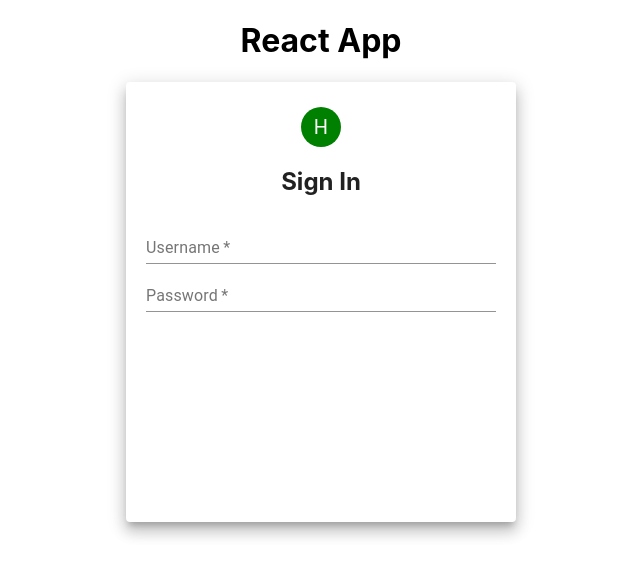
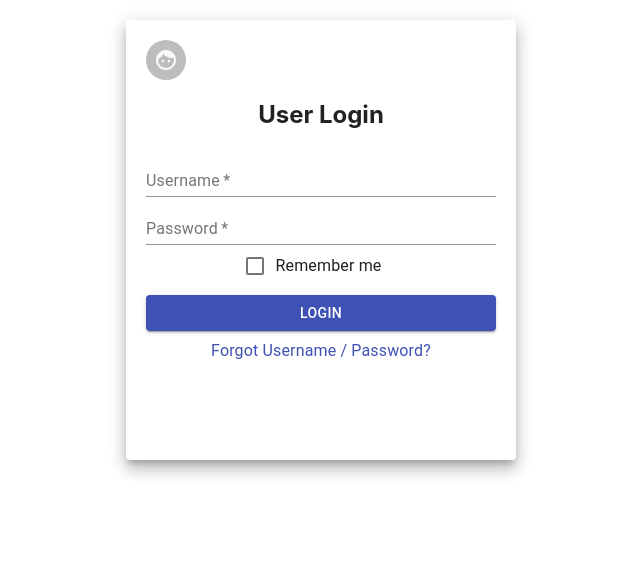
Before and after one commit to laurandrei994/ReactApplication, a React (Create React App) app in the folder proiectfsd/: page / in a window 1280 px wide. Shown: the top 576 px of the page, without its empty margins (319-959 px from the left). Built offline with nearby package versions, Linux system fonts and the light colour scheme.

Commit message:
New version of login

```diff
--- a/proiectfsd/package.json
+++ b/proiectfsd/package.json
@@ -4,6 +4,7 @@
   "private": true,
   "dependencies": {
     "@emotion/react": "^11.5.0",
+    "@emotion/styled": "^11.3.0",
     "@material-ui/core": "^4.12.3",
     "@mui/icons-material": "^5.0.4",
     "@mui/material": "^5.0.4",
--- a/proiectfsd/src/App.tsx
+++ b/proiectfsd/src/App.tsx
@@ -5,7 +5,6 @@ import Login from "./components/login";
 function App() {
   return (
     <div className="App">
-      <h1> React App</h1>
       <Login/>
     </div>
   );
--- a/proiectfsd/src/components/login.tsx
+++ b/proiectfsd/src/components/login.tsx
@@ -1,20 +1,43 @@
-import { Avatar, Grid, Paper, TextField } from '@material-ui/core';
+import {Avatar, Button, Checkbox, FormControlLabel, Grid, Link, Paper, TextField, Typography } from '@material-ui/core';
+import FaceIcon from '@mui/icons-material/Face';
 import React from 'react'
 
 const Login = () => {
     const paperStyle={padding: 20, height: '50vh', width: 350, margin: '20px auto'}
-    const avatarStyle={backgroundColor: 'green', margin: '5px auto'}
+    const btstyle={margin: '8px 0'}
+
     return (
-        <Grid>
-            <Paper elevation={10} style={paperStyle}>
-                <Grid>
-                    <Avatar style={avatarStyle}> H </Avatar>
-                    <h2>Sign In</h2>
+        <Paper elevation={10} style={paperStyle}>
+            <Grid>
+                {/*<Avatar alt="Login" src="/static/images/avatar/image.png"/>*/}
+                <Avatar> <FaceIcon/> </Avatar>
+                {/* <Grid> */}
+                    <Grid>
+                        <h2>User Login</h2>
+                        <TextField label='Username' placeholder='Enter username' fullWidth required/>
+                        <TextField label='Password' placeholder='Enter password' type='password' fullWidth required/>
+
+                        <FormControlLabel
+                            control={
+                                <Checkbox
+                                    name="checkedB"
+                                    color="primary"
+                                />
+                            }
+                            label="Remember me"
+                        />
+
+                        <Button type='submit' color='primary' variant='contained' style={btstyle} fullWidth>Login</Button>
+
+                        <Typography>
+                            <Link href="#">
+                                Forgot Username / Password?
+                            </Link>
+                        </Typography>
+                    </Grid>
                 </Grid>
-                <TextField label='Username' placeholder='Enter username' fullWidth required/>
-                <TextField label='Password' placeholder='Enter password' fullWidth required/>
-            </Paper>
-        </Grid>
+            {/* </Grid> */}
+        </Paper>
     )
 };
 
```
Also changed, not shown: proiectfsd/src/components/table.tsx (added, +12 -0 lines), proiectfsd/src/static/images/avatar/image.png (added), 1 other file (tests, documents, lock files or other folders).
